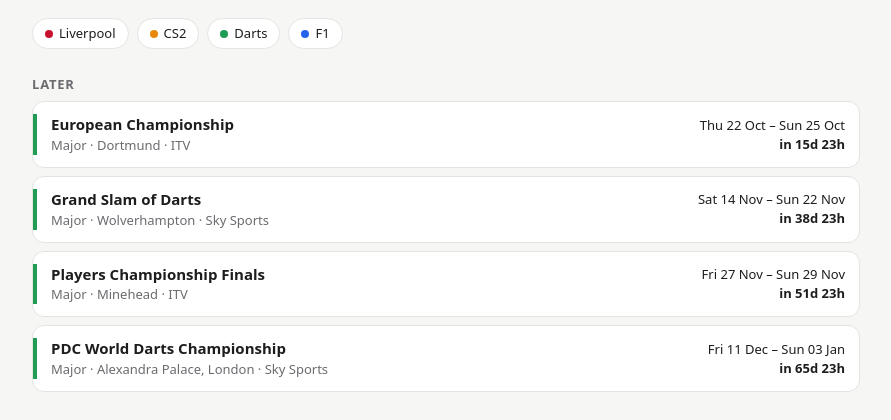
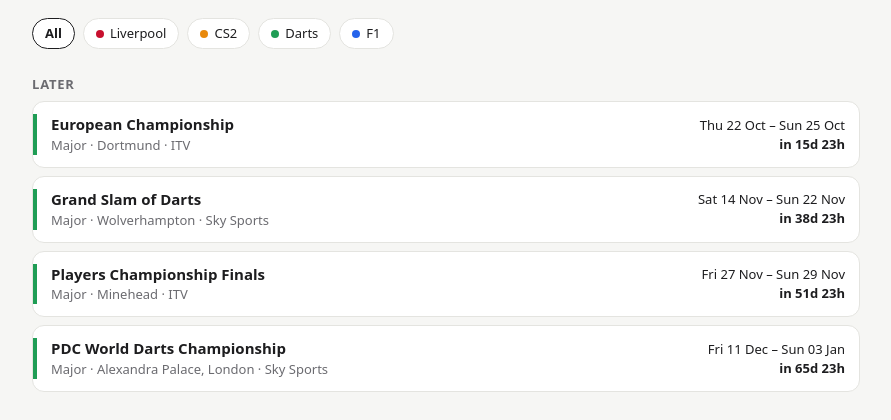
Before and after one commit to StephenMalone99/sports-notifier-app, a Flask app: page / in a window 1280 px wide. Shown: the part 75-495 px from the top of the page, without its empty margins (194-1085 px from the left). Run offline with Flask 3, Linux system fonts and the light colour scheme; data that the repository does not hold is empty.

Commit message:
Updated buttons on dashboard

```diff
--- a/app.py
+++ b/app.py
@@ -16,6 +16,7 @@ from notifier.models import Event
 
 logging.basicConfig(level=logging.INFO, format="%(asctime)s %(message)s")
 app = Flask(__name__)
+app.config["TEMPLATES_AUTO_RELOAD"] = True   # page design changes show on browser refresh
 cfg = load_config()
 TZ = ZoneInfo(cfg.get("timezone", "Europe/Dublin"))
 _lock = threading.Lock()
--- a/templates/index.html
+++ b/templates/index.html
@@ -25,7 +25,7 @@
            border: 1px solid var(--line); background: var(--card); color: var(--text); }
   .filters { display: flex; gap: 8px; margin: 18px 0 6px; flex-wrap: wrap; }
   .chip { border-radius: 999px; padding: 5px 12px; }
-  .chip[aria-pressed="false"] { opacity: .45; }
+  .chip[aria-pressed="true"] { border-color: var(--text); font-weight: 600; }
   .chip .dot { display: inline-block; width: 8px; height: 8px; border-radius: 50%; margin-right: 6px; }
   h2 { font-size: 13px; text-transform: uppercase; letter-spacing: .06em; color: var(--muted);
        margin: 26px 0 8px; }
@@ -68,10 +68,11 @@
   </header>
 
   <div class="filters">
-    <button class="chip" data-sport="liverpool" aria-pressed="true"><span class="dot" style="background:var(--liverpool)"></span>Liverpool</button>
-    <button class="chip" data-sport="cs2" aria-pressed="true"><span class="dot" style="background:var(--cs2)"></span>CS2</button>
-    <button class="chip" data-sport="darts" aria-pressed="true"><span class="dot" style="background:var(--darts)"></span>Darts</button>
-    <button class="chip" data-sport="f1" aria-pressed="true"><span class="dot" style="background:var(--f1)"></span>F1</button>
+    <button class="chip" data-sport="all" aria-pressed="true">All</button>
+    <button class="chip" data-sport="liverpool" aria-pressed="false"><span class="dot" style="background:var(--liverpool)"></span>Liverpool</button>
+    <button class="chip" data-sport="cs2" aria-pressed="false"><span class="dot" style="background:var(--cs2)"></span>CS2</button>
+    <button class="chip" data-sport="darts" aria-pressed="false"><span class="dot" style="background:var(--darts)"></span>Darts</button>
+    <button class="chip" data-sport="f1" aria-pressed="false"><span class="dot" style="background:var(--f1)"></span>F1</button>
   </div>
 
   {% macro card(e) %}
@@ -159,19 +160,19 @@
   }
   tick(); setInterval(tick, 30000);
 
-  // Sport filters (remembered in this browser)
-  let hidden = [];
-  try { hidden = JSON.parse(localStorage.getItem('hiddenSports') || '[]'); } catch (_) {}
+  // Sport filter: click a sport to show only that sport; "All" (or clicking it again) shows everything.
+  let only = 'all';
+  try { only = localStorage.getItem('onlySport') || 'all'; } catch (_) {}
   function apply() {
-    document.querySelectorAll('.chip').forEach(c => c.setAttribute('aria-pressed', !hidden.includes(c.dataset.sport)));
-    document.querySelectorAll('.card').forEach(c => c.style.display = hidden.includes(c.dataset.sport) ? 'none' : '');
+    document.querySelectorAll('.chip').forEach(c => c.setAttribute('aria-pressed', c.dataset.sport === only));
+    document.querySelectorAll('.card').forEach(c =>
+      c.style.display = (only === 'all' || c.dataset.sport === only) ? '' : 'none');
     document.querySelectorAll('[data-group]').forEach(g =>
       g.style.display = [...g.querySelectorAll('.card')].some(c => c.style.display !== 'none') ? '' : 'none');
   }
   document.querySelectorAll('.chip').forEach(c => c.addEventListener('click', () => {
-    const s = c.dataset.sport;
-    hidden = hidden.includes(s) ? hidden.filter(x => x !== s) : [...hidden, s];
-    try { localStorage.setItem('hiddenSports', JSON.stringify(hidden)); } catch (_) {}
+    only = (c.dataset.sport === only) ? 'all' : c.dataset.sport;
+    try { localStorage.setItem('onlySport', only); } catch (_) {}
     apply();
   }));
   apply();
```
